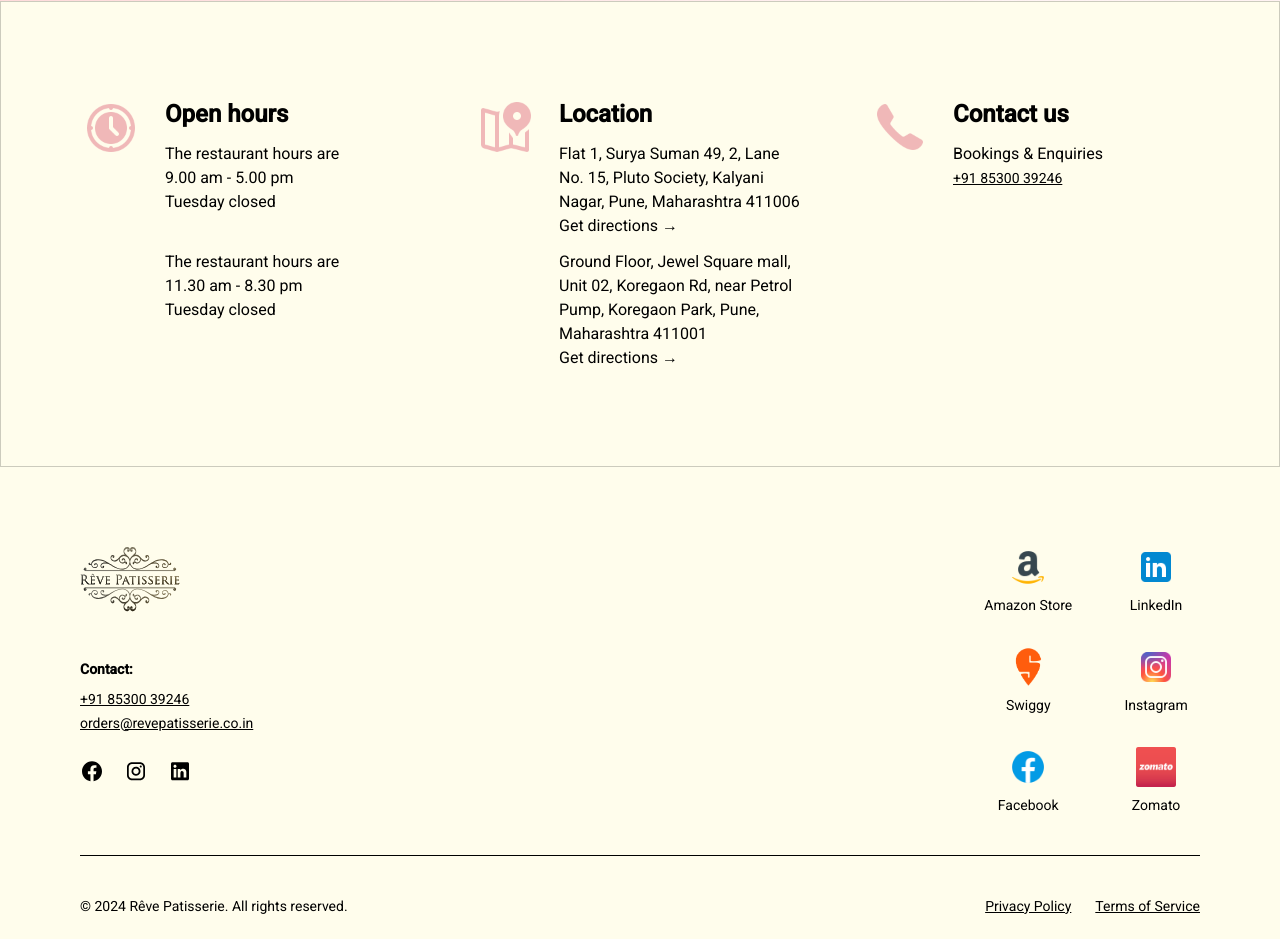
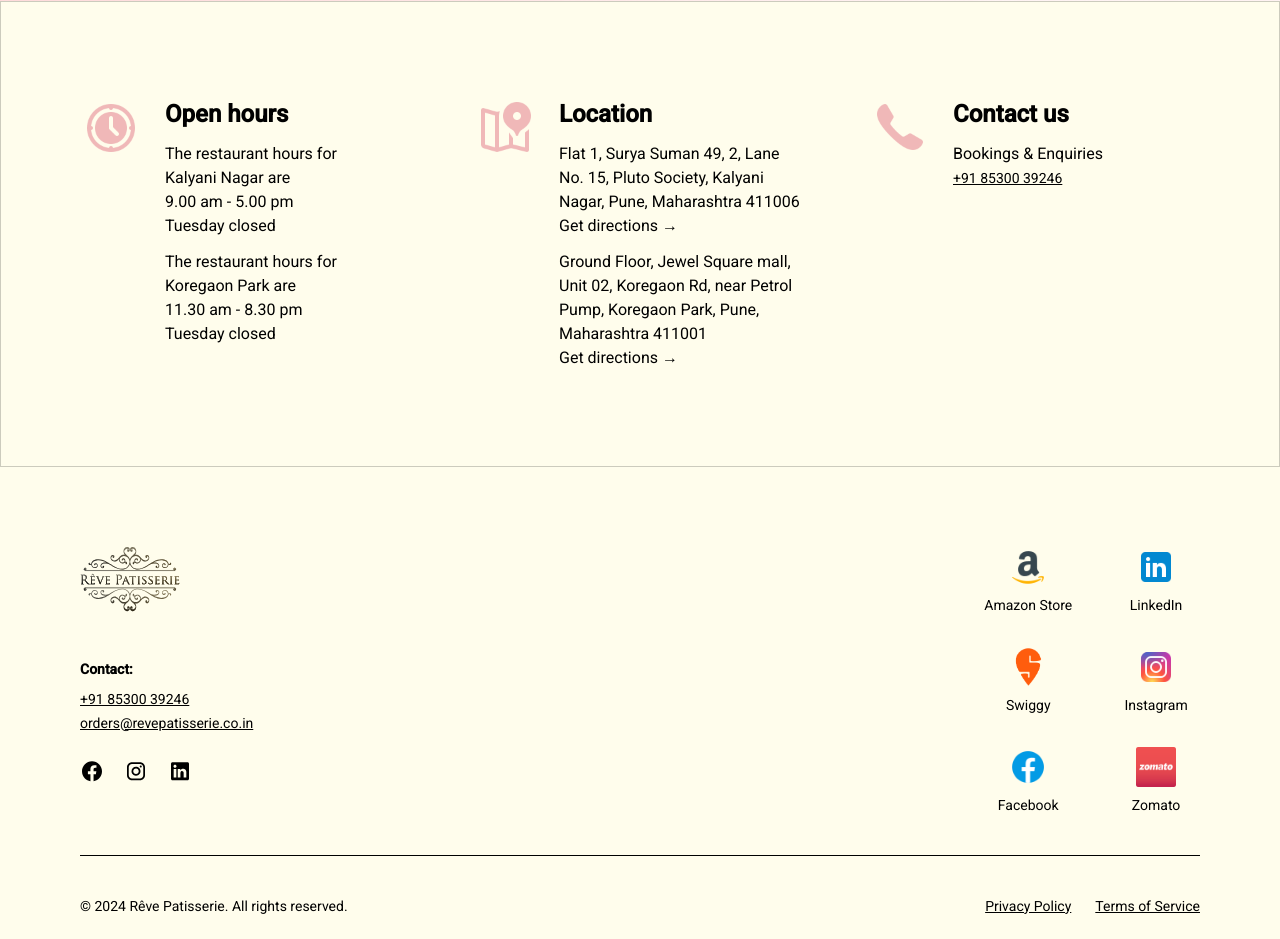
Before and after one commit to Inew-Technologies-LLP/REVE-Website, a React (Vite) app in the folder frontend/: page / in a window 1280 px wide. Shown: the part 6593-7532 px from the top of the page. Built offline with nearby package versions, Linux system fonts and the light colour scheme.

Commit message:
added open hours loc

```diff
--- a/frontend/src/components/shared/ContactInfo.tsx
+++ b/frontend/src/components/shared/ContactInfo.tsx
@@ -18,17 +18,17 @@ export default function ContactInfo() {
               <h3 className="text-lg sm:text-xl lg:text-2xl font-bold font-['Roboto'] mb-3">
                 Open hours
               </h3>
-                <div className="space-y-9">
-              <p className="text-sm sm:text-base font-normal font-['Roboto'] leading-6 max-w-xs">
-                The restaurant hours are<br />
+                <div className="space-y-3">
+              <p className="text-sm sm:text-base font-normal font-['Roboto'] leading-6 max-w-[200px]">
+                The restaurant hours for<br /> Kalyani Nagar are<br />
                 9.00 am - 5.00 pm<br />
                 Tuesday closed
               </p>
 
 
 
-              <p className="text-sm sm:text-base font-normal font-['Roboto'] leading-6 max-w-xs">
-                The restaurant hours are<br />
+              <p className="text-sm sm:text-base font-normal font-['Roboto'] leading-6 max-w-[200px]">
+                The restaurant hours for Koregaon Park are<br />
                 11.30 am - 8.30 pm<br />
                 Tuesday closed
               </p>
```
